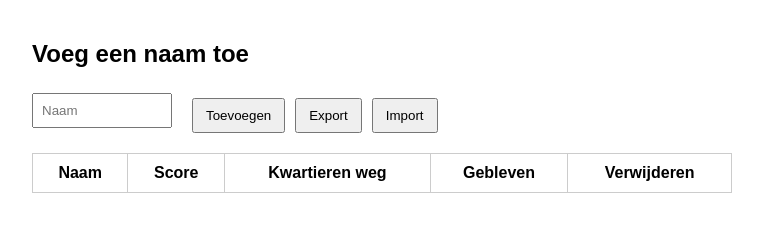
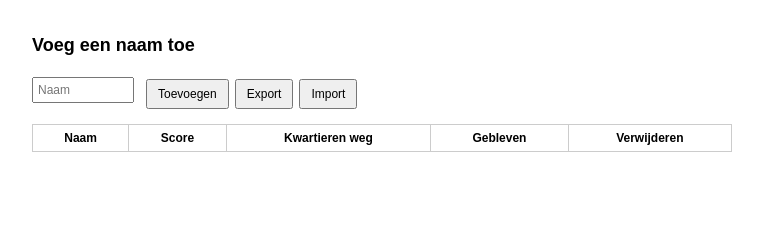
Before and after one commit to link6868/Vroeggaan, a plain HTML site: page index.html in a window 1280 px wide. Shown: the whole page, without its empty margins (258-1021 px from the left). Drawn offline with Linux system fonts and the light colour scheme.

Commit message:
index.html

```diff
--- a/index.html
+++ b/index.html
@@ -10,24 +10,28 @@
       padding: 20px;
       max-width: 700px;
       margin: auto;
+      font-size: 12px; /* kleiner lettertype */
     }
     input[type="text"], input[type="number"] {
-      padding: 8px;
-      margin-right: 10px;
-      width: 120px;
+      padding: 4px;
+      margin-right: 6px;
+      width: 90px; /* smaller */
+      font-size: 12px;
     }
     button {
-      padding: 8px 12px;
-      margin-top: 10px;
+      padding: 6px 10px;
+      margin-top: 8px;
       cursor: pointer;
+      font-size: 12px;
     }
     table {
       width: 100%;
       border-collapse: collapse;
-      margin-top: 20px;
+      margin-top: 15px;
+      font-size: 12px; /* kleiner */
     }
     th, td {
-      padding: 10px;
+      padding: 6px 8px; /* minder padding */
       border: 1px solid #ccc;
       text-align: center;
     }
@@ -38,17 +42,18 @@
       background-color: #e74c3c;
       color: white;
       border: none;
-      padding: 4px 8px;
+      padding: 2px 6px;
       cursor: pointer;
       font-weight: bold;
       border-radius: 4px;
+      font-size: 12px;
     }
     #controls {
       display: flex;
       align-items: center;
-      gap: 10px;
+      gap: 6px;
       flex-wrap: wrap;
-      margin-bottom: 10px;
+      margin-bottom: 8px;
     }
     #importFileInput {
       display: none;
```
